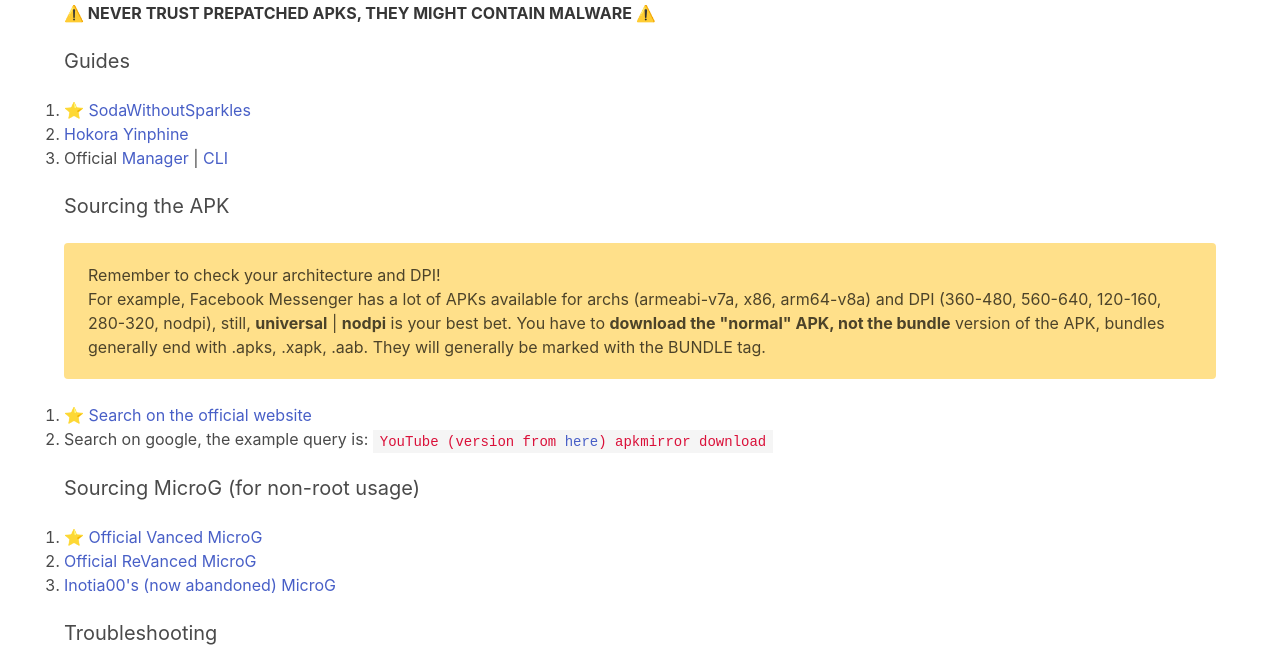
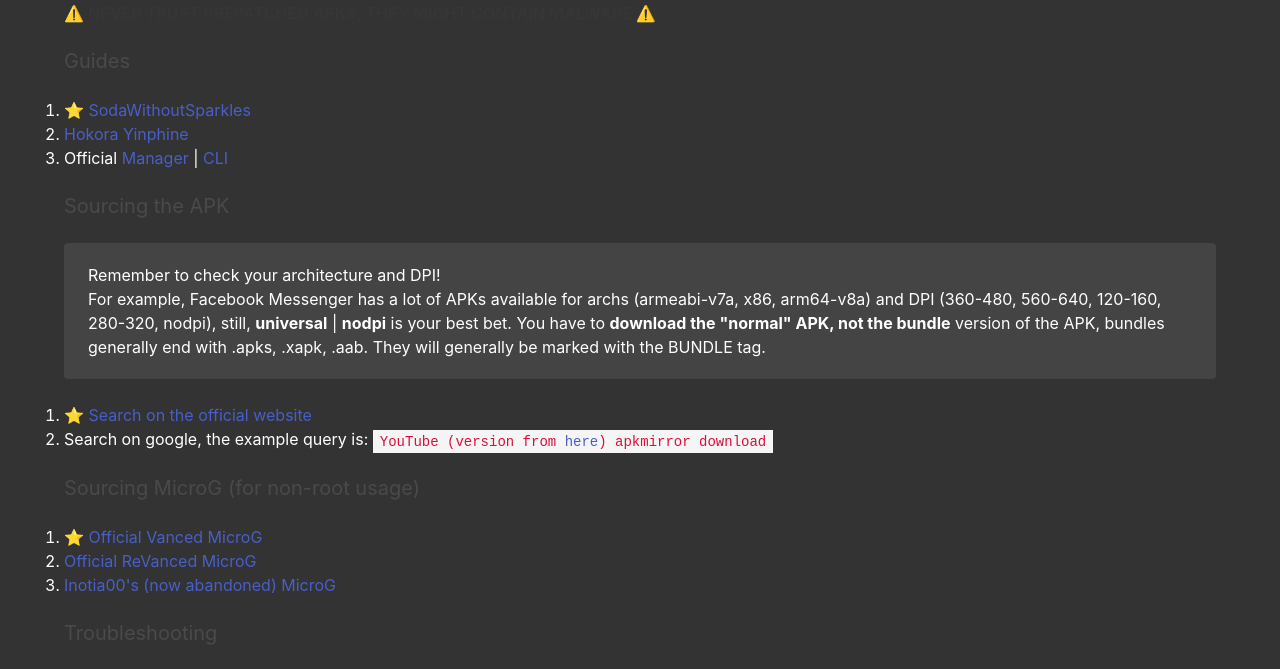
Before and after one commit to xemulat/revanced-help-site, a website: page index.html in a window 1280 px wide. Shown: the part 107-776 px from the top of the page. Drawn offline with nearby package versions, Linux system fonts and the light colour scheme.

Commit message:
I don't ever know what I'm doing anymore

```diff
--- a/index.html
+++ b/index.html
@@ -11,6 +11,18 @@
 
     <title>ReVanced Repository</title>
     <link rel="stylesheet" href="https://cdnjs.cloudflare.com/ajax/libs/bulma/0.9.3/css/bulma.min.css">
+    <style>
+  body {
+    background-color: #333; /* Dark background color */
+    color: #fff; /* Light text color */
+  }
+
+  /* Additional styles for specific elements (optional) */
+  .notification.is-warning {
+    background-color: #444; /* Custom background color for the warning notification */
+    color: #fff; /* Light text color for the warning notification */
+  }
+    </style>
 </head>
 <body>
   <section class="section">
```
